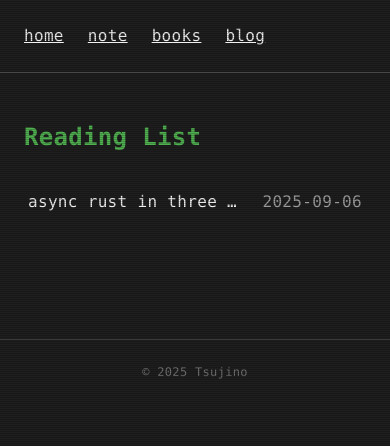
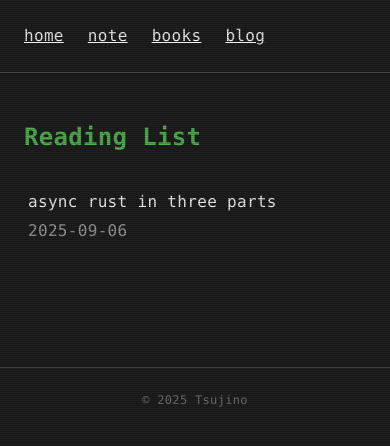
Before and after one commit to ttsujino/ttsujino.github.io, a Next.js app in the folder portfolio/: page /note in a window 390 px wide. Shown: the top 446 px of the page. Built offline with nearby package versions, Linux system fonts and the light colour scheme.

Commit message:
スマホ表示を変更

```diff
--- a/portfolio/src/app/blog/page.tsx
+++ b/portfolio/src/app/blog/page.tsx
@@ -18,7 +18,7 @@ export default function BlogPage() {
             >
               <Link
                 href={`/blog/${post.slug}`}
-                className="flex justify-between items-baseline gap-4 px-1 py-0 hover:bg-terminal-text/30 transition-colors"
+                className="flex flex-col sm:flex-row sm:justify-between sm:items-baseline gap-1 sm:gap-4 px-1 py-0 hover:bg-terminal-text/30 transition-colors"
               >
                 <span className="text-terminal-text transition-colors flex-1 truncate">
                   {post.title}
--- a/portfolio/src/app/note/page.tsx
+++ b/portfolio/src/app/note/page.tsx
@@ -21,7 +21,7 @@ export default function NotePage() {
                 rel="noopener noreferrer"
                 className="block px-1 py-3 hover:bg-terminal-text/30 transition-colors peer"
               >
-                <div className="flex justify-between items-baseline gap-4">
+                <div className="flex flex-col sm:flex-row sm:justify-between sm:items-baseline gap-1 sm:gap-4">
                   <span className="text-terminal-text transition-colors flex-1 truncate">
                     {note.title}
                   </span>
```
